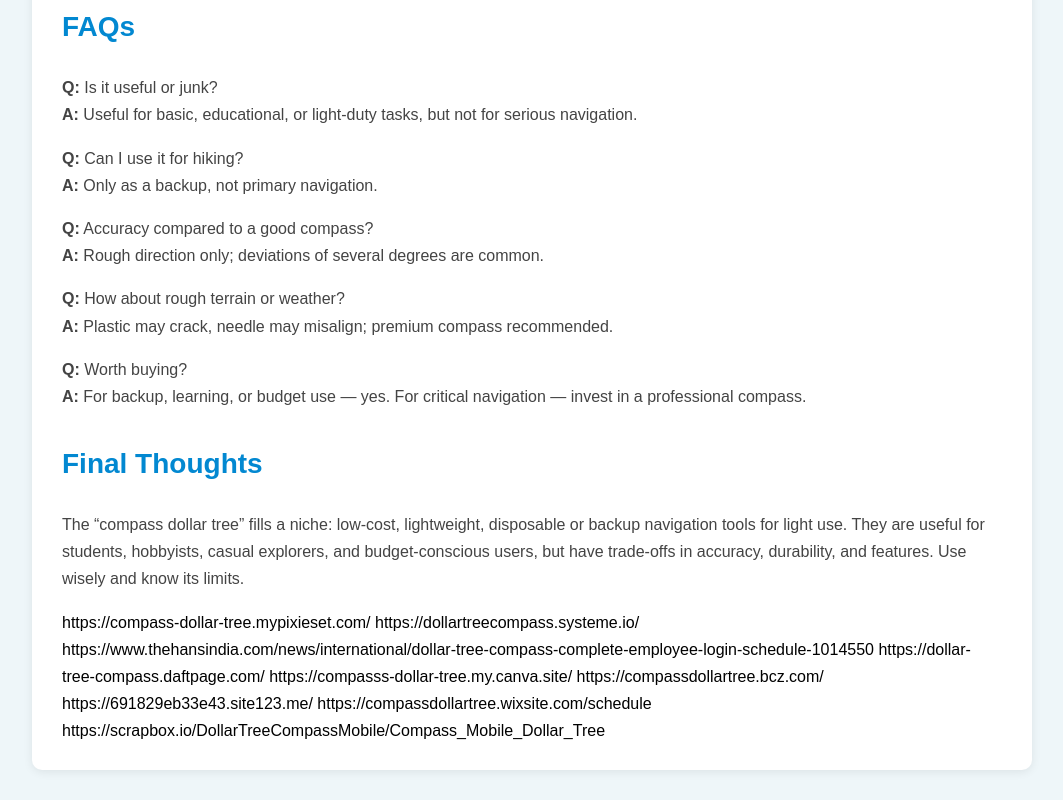
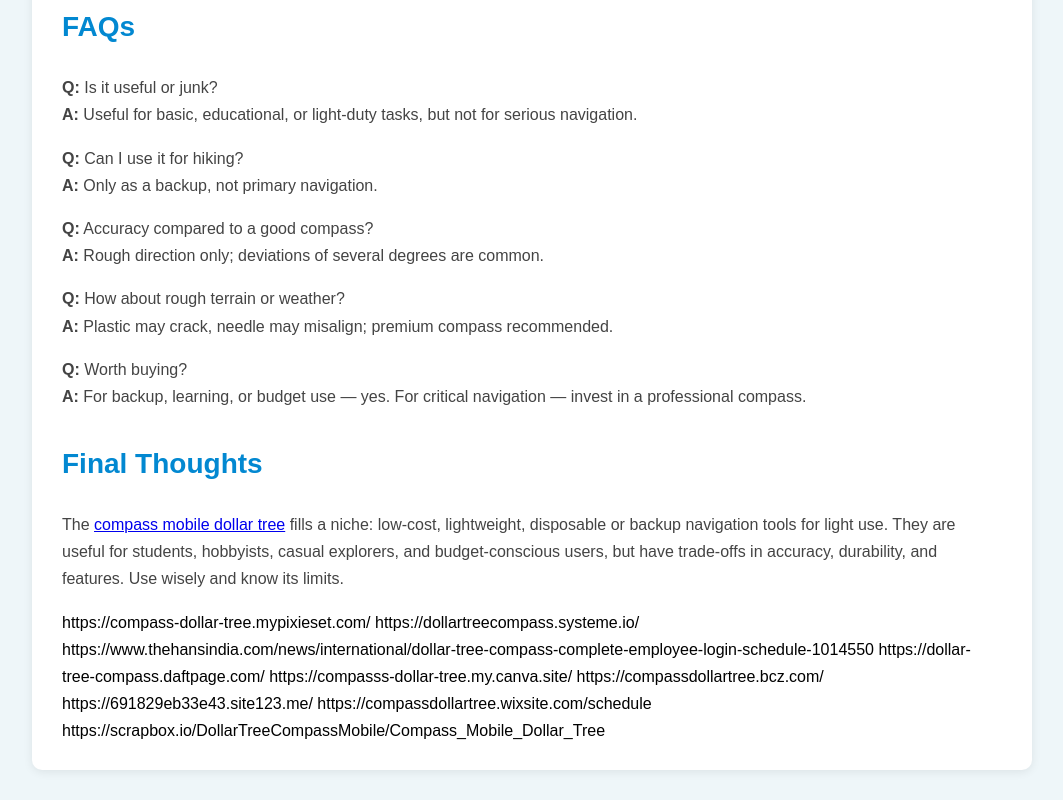
Before and after one commit to securemailpro/compass-dollar-tree, a plain HTML site: page index.html in a window 1280 px wide. Shown: the part 1981-2781 px from the top of the page, without its empty margins (108-1171 px from the left). Drawn offline with Linux system fonts and the light colour scheme.

Commit message:
Update index.html

```diff
--- a/index.html
+++ b/index.html
@@ -125,7 +125,7 @@ window.addEventListener('scroll', function(){
         <p><strong>Q:</strong> Worth buying? <br><strong>A:</strong> For backup, learning, or budget use — yes. For critical navigation — invest in a professional compass.</p>
 
         <h2>Final Thoughts</h2>
-        <p>The “compass dollar tree” fills a niche: low-cost, lightweight, disposable or backup navigation tools for light use. They are useful for students, hobbyists, casual explorers, and budget-conscious users, but have trade-offs in accuracy, durability, and features. Use wisely and know its limits.</p>
+        <p>The <a href="https://dollartreecompass.info/login/">compass mobile dollar tree</a> fills a niche: low-cost, lightweight, disposable or backup navigation tools for light use. They are useful for students, hobbyists, casual explorers, and budget-conscious users, but have trade-offs in accuracy, durability, and features. Use wisely and know its limits.</p>
          https://compass-dollar-tree.mypixieset.com/
 https://dollartreecompass.systeme.io/
 https://www.thehansindia.com/news/international/dollar-tree-compass-complete-employee-login-schedule-1014550
```
